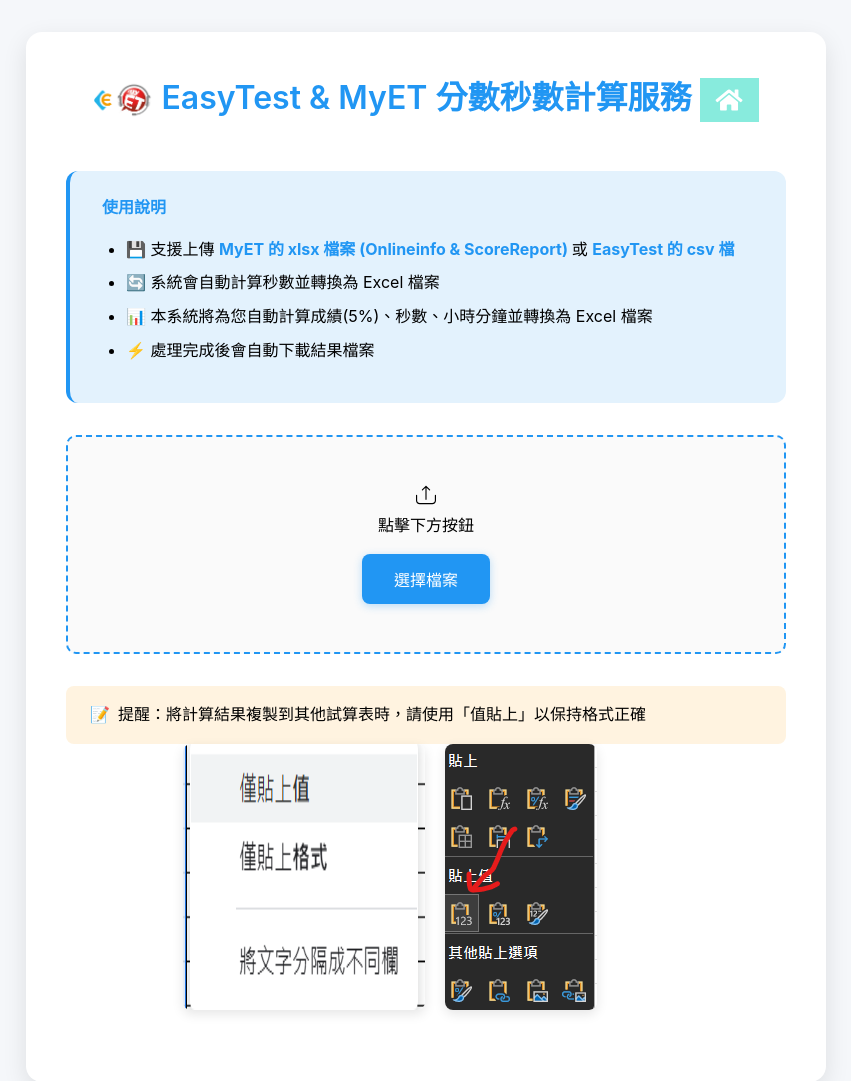
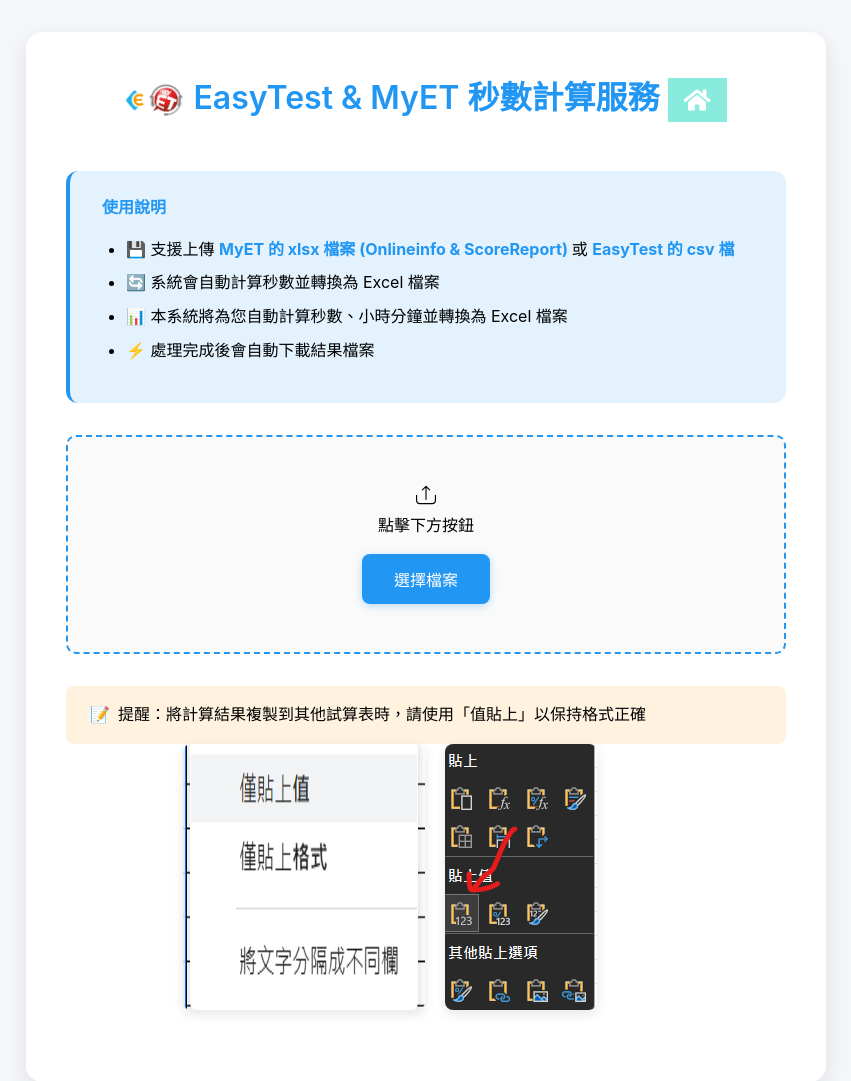
Before and after one commit to bridgerhung/easytest, a Flask app: page /legacy in a window 1280 px wide. Shown: the top 1081 px of the page, without its empty margins (214-1065 px from the left). Run offline with Flask 3, Linux system fonts and the light colour scheme; some libraries are stand-ins or nearby versions.

Commit message:
Update legacy.html

```diff
--- a/templates/legacy.html
+++ b/templates/legacy.html
@@ -48,7 +48,7 @@
         <div class="title-group">
           <h1>
             <img src="static/logo1.png" alt="Logo" class="logo" /> EasyTest &
-            MyET 分數秒數計算服務
+            MyET 秒數計算服務
             <a href="/" class="home-btn">
               <i class="fas fa-home"></i>
             </a>
@@ -66,7 +66,7 @@
           </li>
           <li>🔄 系統會自動計算秒數並轉換為 Excel 檔案</li>
           <li>
-            📊 本系統將為您自動計算成績(5%)、秒數、小時分鐘並轉換為 Excel 檔案
+            📊 本系統將為您自動計算秒數、小時分鐘並轉換為 Excel 檔案
           </li>
           <li>⚡ 處理完成後會自動下載結果檔案</li>
         </ul>
```
